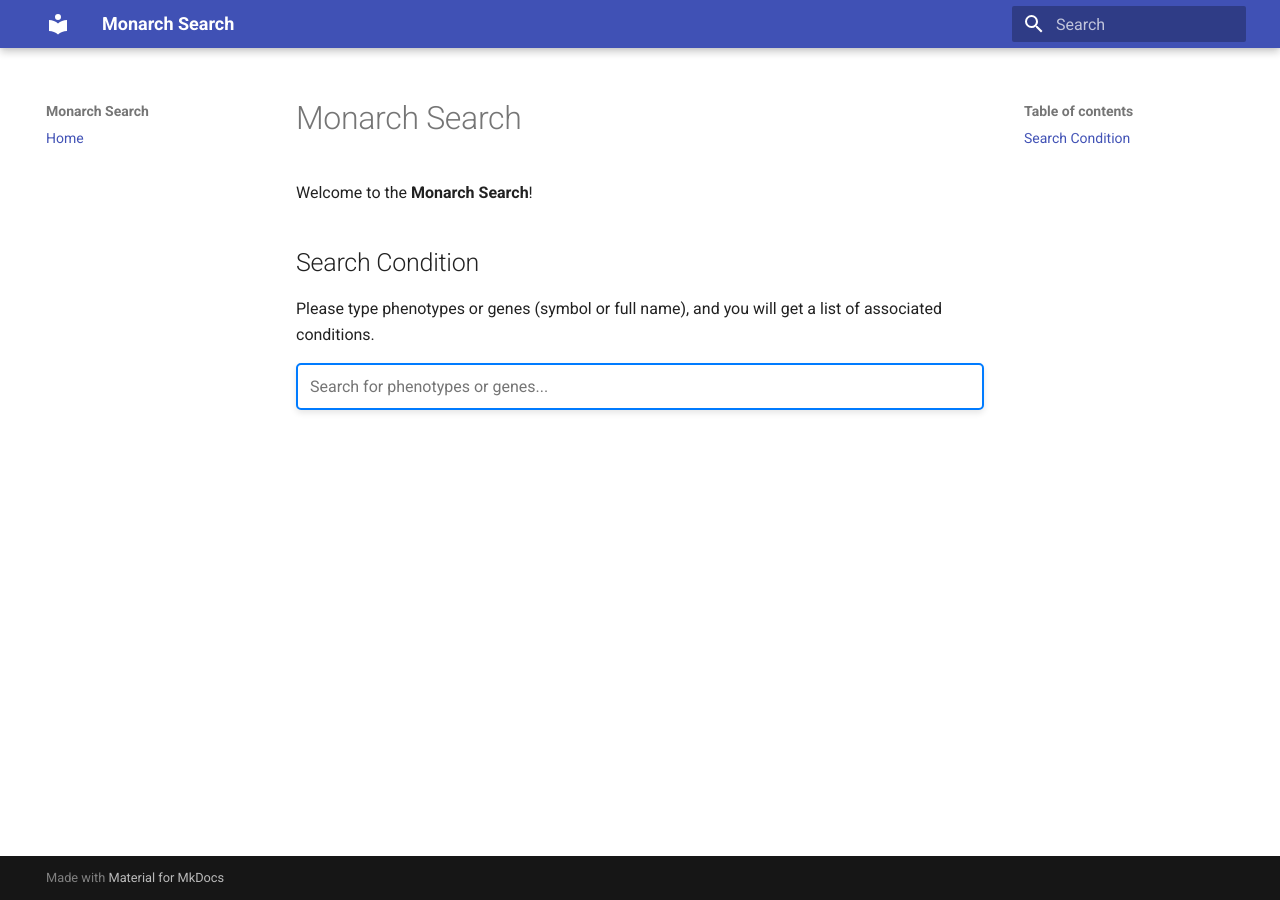
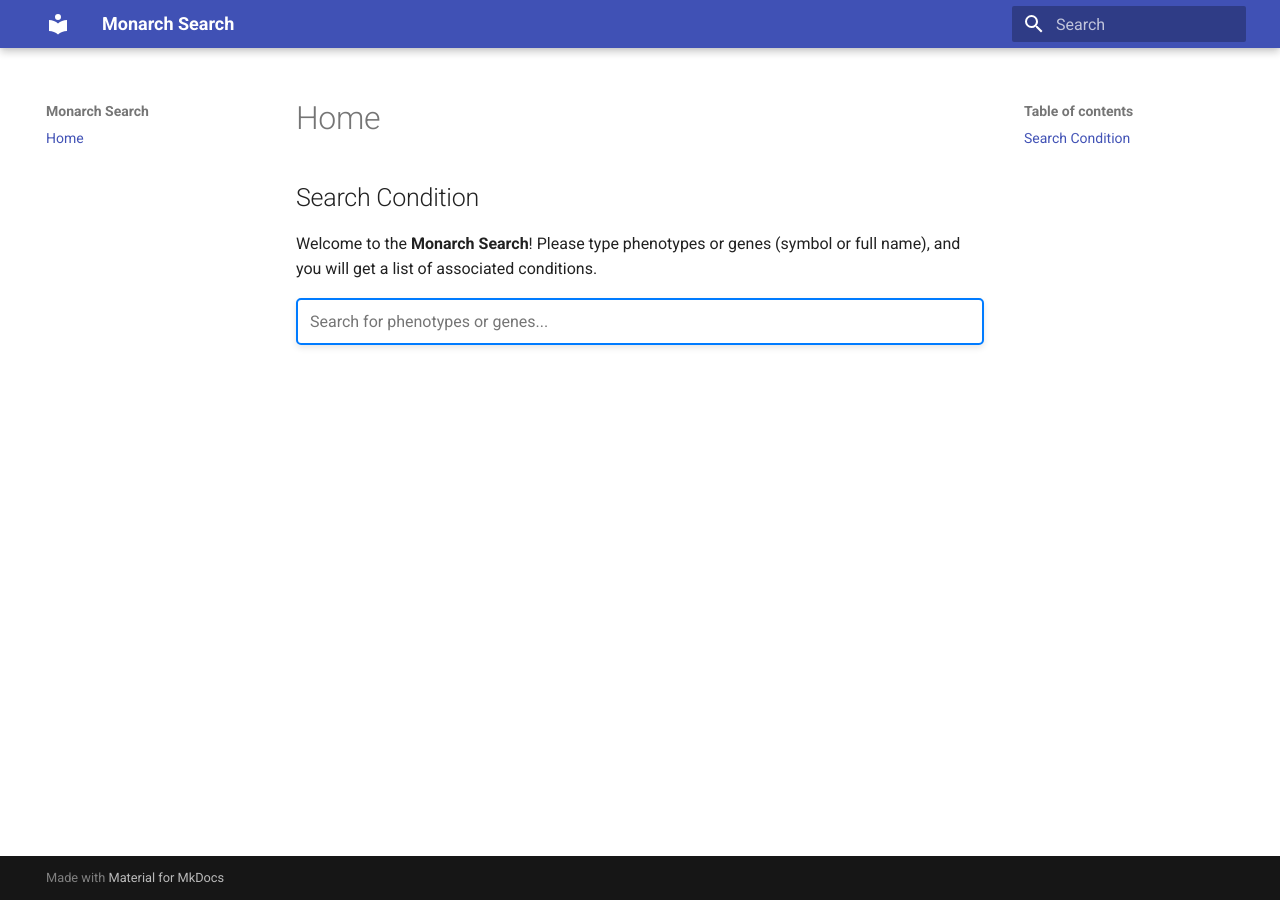
Before and after one commit to madanucd/monarch_search, an MkDocs documentation site: the page built from docs/index.md, in a window 1280 px wide. Built offline with MkDocs 1.6.1 and Material for MkDocs 9.7.7, drawn with Linux system fonts in a browser that asks for light colours.

Commit message:
description udpate

```diff
--- a/docs/index.md
+++ b/docs/index.md
@@ -1,10 +1,6 @@
-# Monarch Search
-
-Welcome to the **Monarch Search**!
-
 ## Search Condition
 
-Please type phenotypes or genes (symbol or full name), and you will get a list of associated conditions.
+Welcome to the **Monarch Search**!  Please type phenotypes or genes (symbol or full name), and you will get a list of associated conditions.
 
 <div>
     <input type="text" id="search-input" placeholder="Search for phenotypes or genes..." autocomplete="off">
```
